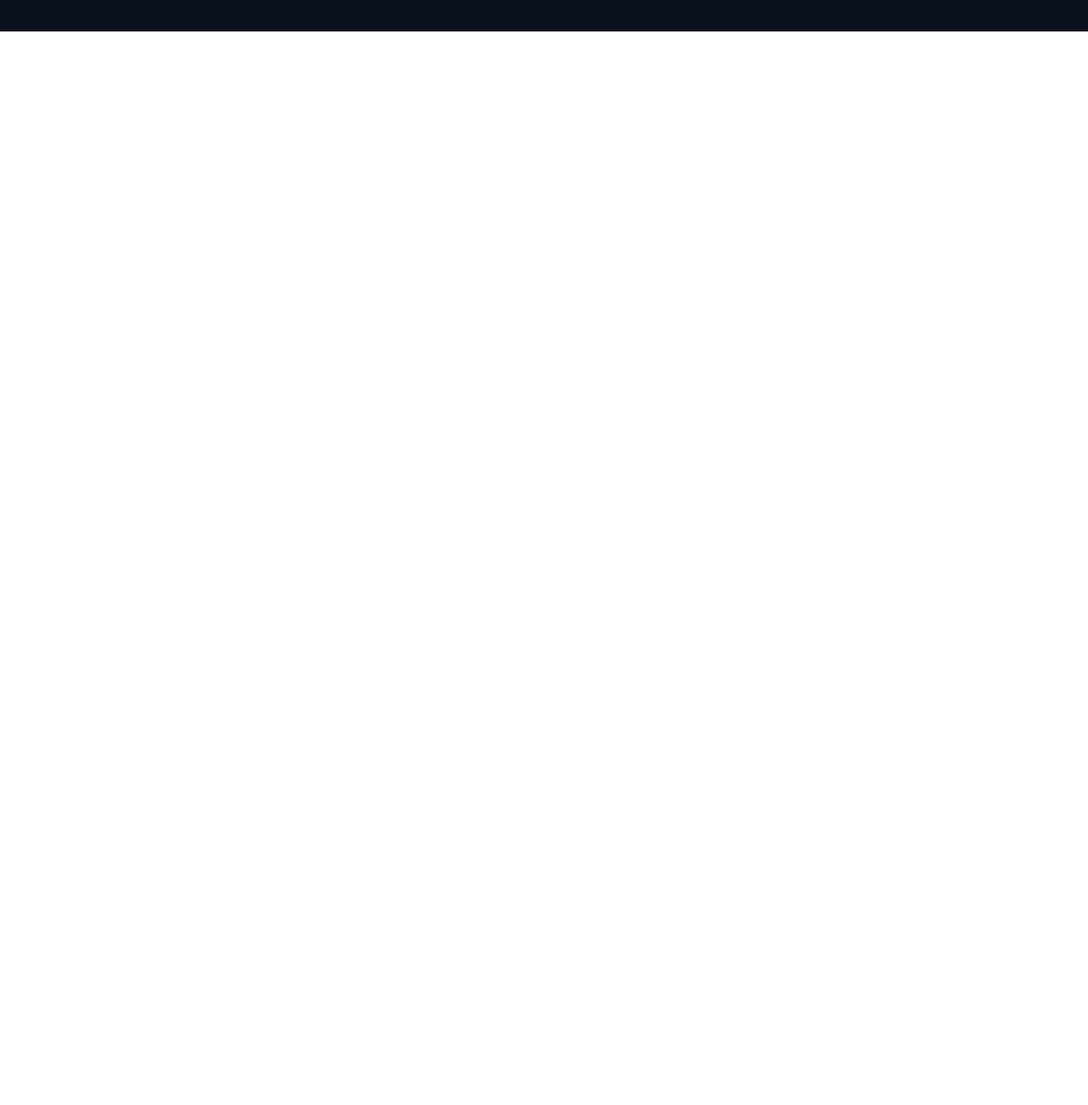
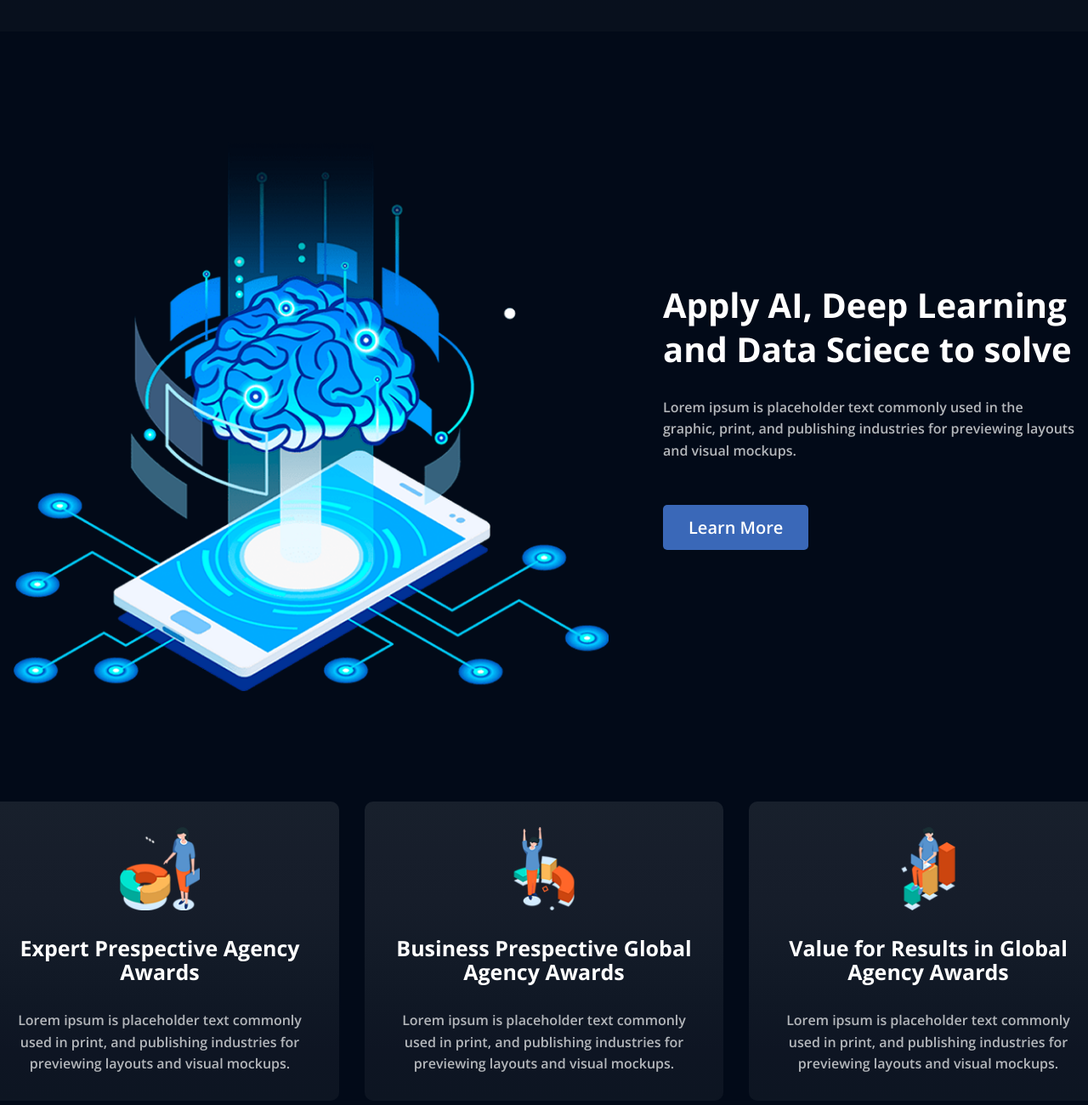
Before and after one commit to samilessons/fs2-ai, a plain HTML site: page index.html in a window 1280 px wide. Shown: the part 980-2280 px from the top of the page at 85% size. Before the commit the page ends 1017 px from the top, so only its background shows below. Drawn offline with nearby package versions, Linux system fonts and the light colour scheme.

Commit message:
create main block responsive first section and slider section

```diff
--- a/css/style.css
+++ b/css/style.css
@@ -9,6 +9,7 @@ sans-serif; */
   --white: #FFFFFF;
   --gray70: #B4B7BB;
   --gray60: #9C9FA5;
+  --bg: #020A18;
   --duration: 0.3s;
 }
 
@@ -262,3 +263,107 @@ header {
     }
   }
 }
+
+main {
+  background: var(--bg);
+  padding: 130px 0px;
+
+  .container {
+    display: flex;
+    align-items: center;
+    gap: 64px;
+
+    .main__img {
+      max-width: 725px;
+
+      img {
+        width: 100%;
+        height: 100%;
+        display: block;
+      }
+    }
+    .main__block {
+      max-width: 484px;
+
+      h2 {
+        color: var(--white);
+        font-size: 40px;
+        font-weight: 700;
+        line-height: 1.3;
+        margin-top: 0;
+        margin-bottom: 30px;
+
+        @media screen and (max-width: 1024px) {
+          font-size: 36px;
+        }
+        @media screen and (max-width: 768px) {
+          font-size: 32px;
+        }
+        @media screen and (max-width: 580px) {
+          font-size: 28px;
+        }
+      }
+
+      p {
+        color: var(--gray70);
+        margin-top: 0;
+        margin-bottom: 50px;
+      }
+    }
+
+    @media screen and (max-width: 1024px){
+      flex-wrap: wrap;
+
+      .main__img, .main__block {
+        max-width: unset;
+        width: 100%;
+      }
+    }
+  }
+
+  .main__slider {
+    margin: 130px 0px;
+
+    .main__slider-items {
+      display: flex;
+      gap: 30px;
+      justify-content: center;
+      overflow: hidden;
+
+      .main__slider-item {
+        padding: 30px;
+        max-width: 362px;
+        min-width: 362px;
+        background: linear-gradient(to top, #0D1522, #0E1523, #101825, #131B28, #161D2A, #171E2B, #18202C);
+        border-radius: 10px;
+        .msi-icon {
+          width: 98px;
+          height: 98px;
+          margin: 0 auto;
+
+          img {
+            width: 100%;
+            height: 100%;
+            object-fit: contain;
+          }
+        }
+
+        .msi__title {
+          font-size: 25px;
+          font-weight: 700;
+          text-align: center;
+          color: var(--white);
+          margin-top: 30px;
+          margin-bottom: 30px;
+        }
+
+        .msi__descr {
+          margin: 0;
+          text-align: center;
+          color: var(--gray70);
+          padding: 0;
+        }
+      }
+    }
+  }
+}
--- a/index.html
+++ b/index.html
@@ -365,5 +365,56 @@
         </div>
       </div>
     </header>
+    <main>
+      <div class="container">
+        <div class="main__img">
+          <img src="img/main-1.png" alt="main-1">
+        </div>
+        <div class="main__block">
+          <h2>Apply AI, Deep Learning and Data Sciece to solve</h2>
+          <p>Lorem ipsum is placeholder text commonly used in the graphic, print, and publishing industries for previewing layouts and visual mockups.</p>
+          <button class="btn">Learn More</button>
+        </div>
+      </div>
+      <div class="main__slider">
+        <div class="main__slider-items">
+          <div class="main__slider-item">
+            <div class="msi-icon">
+              <img src="img/s1.png" alt="slider__item">
+            </div>
+            <h3 class="msi__title">Naxly as the Winners in Global Agency Awards</h3>
+            <p class="msi__descr">Lorem ipsum is placeholder text commonly used in print, and publishing industries for previewing layouts and visual mockups.</p>
+          </div>
+          <div class="main__slider-item">
+            <div class="msi-icon">
+              <img src="img/s2.png" alt="slider__item">
+            </div>
+            <h3 class="msi__title">Expert Prespective Agency Awards</h3>
+            <p class="msi__descr">Lorem ipsum is placeholder text commonly used in print, and publishing industries for previewing layouts and visual mockups.</p>
+          </div>
+          <div class="main__slider-item">
+            <div class="msi-icon">
+              <img src="img/s3.png" alt="slider__item">
+            </div>
+            <h3 class="msi__title">Business Prespective Global Agency Awards</h3>
+            <p class="msi__descr">Lorem ipsum is placeholder text commonly used in print, and publishing industries for previewing layouts and visual mockups.</p>
+          </div>
+          <div class="main__slider-item">
+            <div class="msi-icon">
+              <img src="img/s4.png" alt="slider__item">
+            </div>
+            <h3 class="msi__title">Value for Results in Global Agency Awards</h3>
+            <p class="msi__descr">Lorem ipsum is placeholder text commonly used in print, and publishing industries for previewing layouts and visual mockups.</p>
+          </div>
+          <div class="main__slider-item">
+            <div class="msi-icon">
+              <img src="img/s5.png" alt="slider__item">
+            </div>
+            <h3 class="msi__title">Global Experience in Agency Awards</h3>
+            <p class="msi__descr">Lorem ipsum is placeholder text commonly used in print, and publishing industries for previewing layouts and visual mockups.</p>
+          </div>
+        </div>
+      </div>
+    </main>
   </body>
 </html>
```
Also changed, not shown: img/main-1.png (added), img/main-2.png (added), img/s1.png (added), img/s2.png (added), img/s3.png (added), img/s4.png (added), img/s5.png (added).
